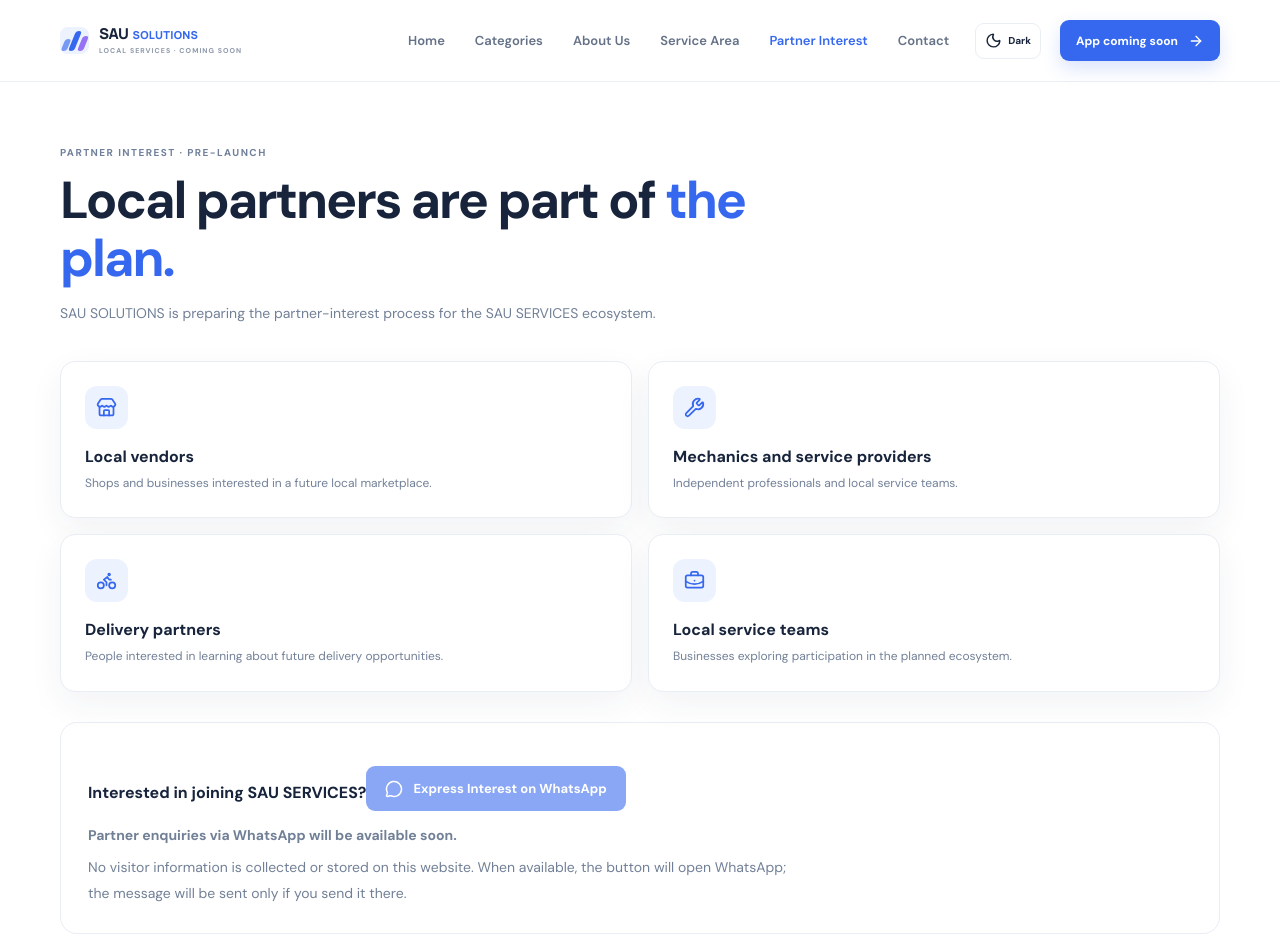
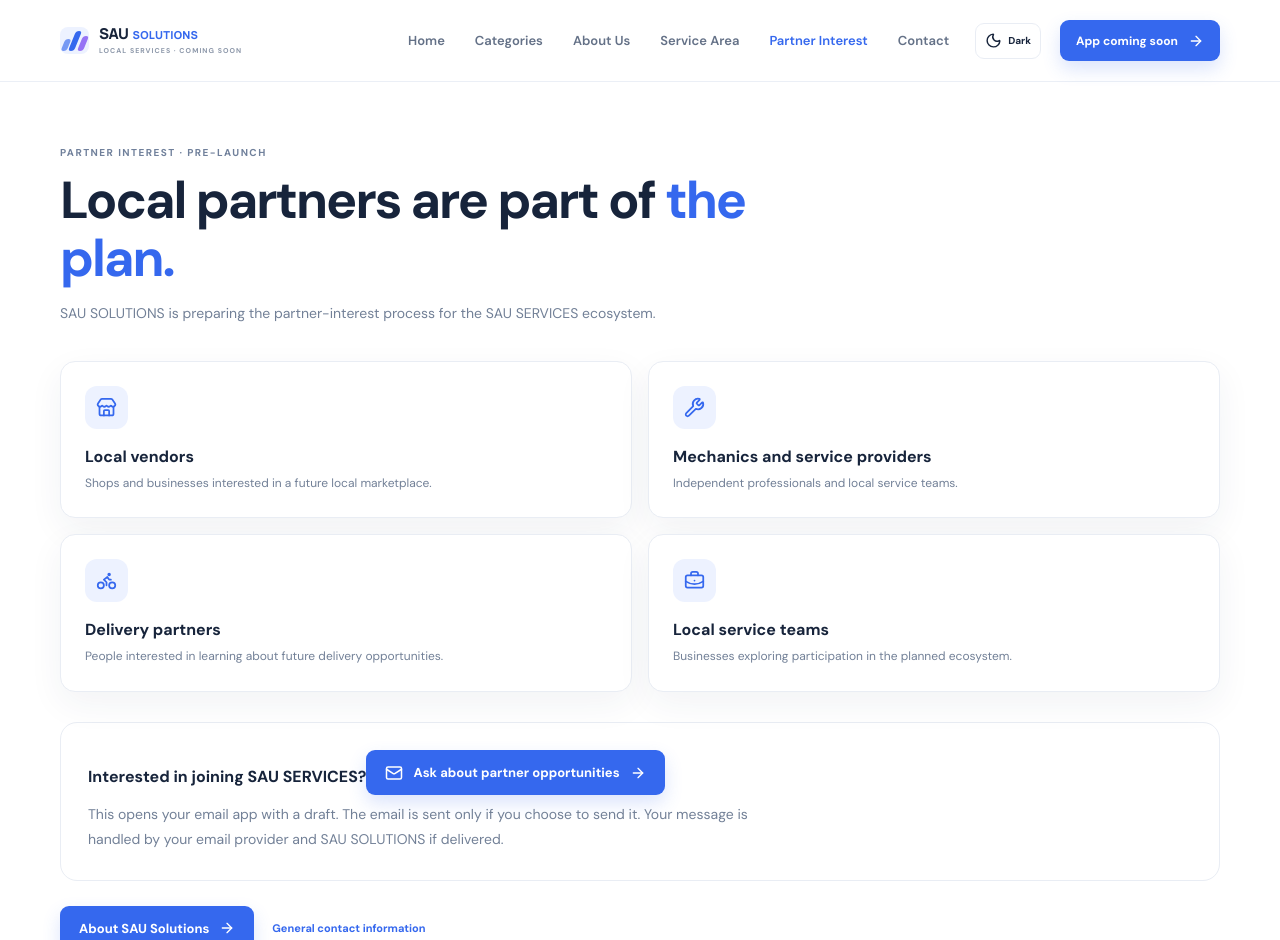
Before and after one commit to NakshatraGoud123/SAU-SOLUTIONS-WEB, a React (Vite) app: page /partner/register in a window 1280 px wide. Shown: the top 940 px of the page. Built offline with nearby package versions, Linux system fonts and the light colour scheme.

Commit message:
Update SAU Solutions website

```diff
--- a/index.html
+++ b/index.html
@@ -2,12 +2,12 @@
 <html lang="en">
   <head>
     <meta charset="UTF-8" />
-    <link rel="icon" type="image/svg+xml" href="/favicon.svg" />
+    <link rel="icon" type="image/svg+xml" href="%BASE_URL%favicon.svg" />
     <meta name="viewport" content="width=device-width, initial-scale=1.0" />
     <meta name="theme-color" content="#f7f9fc" />
-    <meta name="description" content="Learn about SAU SOLUTIONS and the SAU SERVICES customer app, now in pre-launch. Explore local category previews and partner information." />
+    <meta name="description" content="Learn about SAU SOLUTIONS and the SAU SERVICES customer app, currently in pre-launch. Explore local category previews and partner information." />
     <meta property="og:title" content="SAU SOLUTIONS — SAU SERVICES Coming Soon" />
-    <meta property="og:description" content="Discover the SAU SERVICES vision, explore local category previews, and learn how to stay informed before launch." />
+    <meta property="og:description" content="Explore the SAU SERVICES vision, local category previews, and partner information before launch." />
     <title>SAU SOLUTIONS — SAU SERVICES Coming Soon</title>
   </head>
   <body>
--- a/package.json
+++ b/package.json
@@ -5,7 +5,7 @@
   "type": "module",
   "scripts": {
     "dev": "vite",
-    "build": "tsc -b && vite build",
+    "build": "tsc -b && vite build && node scripts/create-pages-fallback.mjs",
     "lint": "eslint .",
     "preview": "vite preview"
   },
--- a/src/App.css
+++ b/src/App.css
@@ -931,12 +931,8 @@
 
 .partner-types { grid-template-columns: repeat(2, minmax(0, 1fr)); }
 .partner-interest-notice { margin-top: 30px; }
-.partner-whatsapp-button { margin-top: 16px; }
-.partner-whatsapp-button:disabled { opacity: .58; cursor: not-allowed; box-shadow: none; }
-.partner-whatsapp-button:disabled:hover { transform: none; background: var(--blue); }
-.partner-whatsapp-status { margin: 12px 0 0; color: var(--navy); font-size: 13px; font-weight: 700; }
-.partner-whatsapp-status-ready { color: #16845f; }
-.partner-whatsapp-privacy { max-width: 700px; margin: 7px 0 0; color: var(--muted); font-size: 12px; line-height: 1.7; }
+.partner-contact-note { max-width: 700px; margin: 7px 0 0; color: var(--muted); font-size: 12px; line-height: 1.7; }
+:root[data-theme='dark'] .partner-contact-note { color: #a5b5cf; }
 
 @media (max-width: 834px) {
   .navbar { position: relative; gap: 10px; }
@@ -967,6 +963,3 @@
 :root[data-theme='dark'] .menu-toggle { background: #14233a; border-color: #30425d; color: #dbe6fa; }
 :root[data-theme='dark'] .nav-links { background: #101d31; border-color: #293a54; }
 :root[data-theme='dark'] .nav-links a { border-color: #263750; }
-:root[data-theme='dark'] .partner-whatsapp-status { color: #e7efff; }
-:root[data-theme='dark'] .partner-whatsapp-status-ready { color: #66d7ad; }
-:root[data-theme='dark'] .partner-whatsapp-privacy { color: #a5b5cf; }
--- a/src/App.tsx
+++ b/src/App.tsx
@@ -62,7 +62,7 @@ function RouteContent() {
 
 function App() {
   return (
-    <BrowserRouter>
+    <BrowserRouter basename={import.meta.env.BASE_URL}>
       <PreferencesProvider>
         <Navbar />
         <RouteContent />
--- a/src/components/Hero.tsx
+++ b/src/components/Hero.tsx
@@ -9,7 +9,7 @@ export default function Hero() {
         <motion.div className="hero-copy" initial={{ opacity: 0, y: 18 }} animate={{ opacity: 1, y: 0 }} transition={{ duration: 0.55 }}>
           <div className="eyebrow"><span className="eyebrow-dot" /> A local services vision, by SAU SOLUTIONS</div>
           <h1>Local life,<br />a little more <span>connected.</span></h1>
-          <p className="hero-subtitle">SAU SERVICES is being prepared as a customer app for discovering local vendors, everyday essentials and services. The app has not launched on Google Play yet.</p>
+          <p className="hero-subtitle">SAU SERVICES is being prepared as a customer app for discovering local vendors, everyday essentials and services. The app has not launched on Google Play yet. 16 October 2026 is a target date only, not a confirmed release date.</p>
           <div className="hero-actions">
             <Link className="button button-primary" to="/app-coming-soon">SAU SERVICES — Coming Soon <ArrowRight size={16} /></Link>
             <Link className="text-link" to="/categories">Explore categories <ArrowRight size={16} /></Link>
--- a/src/pages/AppComingSoon.tsx
+++ b/src/pages/AppComingSoon.tsx
@@ -11,7 +11,7 @@ export default function AppComingSoon({ notFound = false }: { notFound?: boolean
         <p>{notFound
           ? 'That address does not match a page on the SAU Solutions website.'
           : 'The SAU SERVICES Customer App has not launched on Google Play yet. The website does not process shopping, bookings, payments, orders, tracking or customer accounts.'}</p>
-        {!notFound && <p className="prelaunch-note"><CalendarClock size={16} /> No launch date or download link is available yet. We’ll share confirmed details when they are ready.</p>}
+        {!notFound && <p className="prelaunch-note"><CalendarClock size={16} /> 16 October 2026 is a target date only, not a confirmed release date. No download link is available yet; we’ll share updates when details are confirmed.</p>}
         <div className="prelaunch-actions">
           <Link className="button button-primary" to="/categories">Explore category previews <ArrowRight size={16} /></Link>
           <Link className="text-link" to="/contact">Contact SAU Solutions</Link>
--- a/src/pages/PartnerRegistration.tsx
+++ b/src/pages/PartnerRegistration.tsx
@@ -1,17 +1,17 @@
-import { ArrowRight, Bike, BriefcaseBusiness, MessageCircle, Store, Wrench } from 'lucide-react'
+import { ArrowRight, Bike, BriefcaseBusiness, Mail, Store, Wrench } from 'lucide-react'
 import { Link } from 'react-router-dom'
 
-const partnerWhatsAppNumber = import.meta.env.VITE_SAU_PARTNER_WHATSAPP_NUMBER?.trim() ?? ''
-const hasValidWhatsAppNumber = /^\d{8,15}$/.test(partnerWhatsAppNumber)
-const partnerWhatsAppMessage = [
-  'Hi SAU SOLUTIONS, I’m interested in joining SAU SERVICES.',
+const SUPPORT_EMAIL = 'Sausolution.support@gmail.com'
+const partnerEmailSubject = encodeURIComponent('SAU SERVICES partner interest')
+const partnerEmailBody = encodeURIComponent([
+  'Hello SAU SOLUTIONS,',
+  '',
+  'I am interested in learning about the SAU SERVICES pre-launch partner process.',
   'Partner type: [local vendor/shop owner / mechanic / service provider / delivery partner]',
   'Locality: [your area/locality]',
-  'Please share information about the pre-launch partner process.',
-].join('\n')
-const partnerWhatsAppUrl = hasValidWhatsAppNumber
-  ? `https://wa.me/${partnerWhatsAppNumber}?text=${encodeURIComponent(partnerWhatsAppMessage)}`
-  : undefined
+  '',
+  'Please share information when available.',
+].join('\n'))
 
 export default function PartnerRegistration() {
   return (
@@ -29,17 +29,8 @@ export default function PartnerRegistration() {
       </section>
       <section className="information-callout partner-interest-notice">
         <strong>Interested in joining SAU SERVICES?</strong>
-        {partnerWhatsAppUrl
-          ? <a className="button button-primary partner-whatsapp-button" href={partnerWhatsAppUrl} target="_blank" rel="noopener noreferrer" aria-describedby="partner-whatsapp-privacy"><MessageCircle size={18} /> Express Interest on WhatsApp <ArrowRight size={16} /></a>
-          : <button className="button button-primary partner-whatsapp-button" type="button" disabled aria-describedby="partner-whatsapp-status partner-whatsapp-privacy"><MessageCircle size={18} /> Express Interest on WhatsApp</button>}
-        <p id="partner-whatsapp-status" className={hasValidWhatsAppNumber ? 'partner-whatsapp-status partner-whatsapp-status-ready' : 'partner-whatsapp-status'} aria-live="polite">
-          {hasValidWhatsAppNumber ? 'WhatsApp will open with a message draft.' : 'Partner enquiries via WhatsApp will be available soon.'}
-        </p>
-        <p id="partner-whatsapp-privacy" className="partner-whatsapp-privacy">
-          {hasValidWhatsAppNumber
-            ? 'The button opens WhatsApp in a new tab with a draft asking for your partner type and locality. The message is sent only if you send it in WhatsApp. This website does not collect or store your information.'
-            : 'No visitor information is collected or stored on this website. When available, the button will open WhatsApp; the message will be sent only if you send it there.'}
-        </p>
+        <a className="button button-primary partner-email-button" href={`mailto:${SUPPORT_EMAIL}?subject=${partnerEmailSubject}&body=${partnerEmailBody}`}><Mail size={18} /> Ask about partner opportunities <ArrowRight size={16} /></a>
+        <p className="partner-contact-note">This opens your email app with a draft. The email is sent only if you choose to send it. Your message is handled by your email provider and SAU SOLUTIONS if delivered.</p>
       </section>
       <div className="prelaunch-actions"><Link className="button button-primary" to="/about">About SAU Solutions <ArrowRight size={16} /></Link><Link className="text-link" to="/contact">General contact information</Link></div>
     </div>
--- a/vite.config.ts
+++ b/vite.config.ts
@@ -3,5 +3,7 @@ import { defineConfig } from 'vite'
 
 // https://vite.dev/config/
 export default defineConfig({
+  // GitHub Pages serves this repository from a subpath, not the domain root.
+  base: '/SAU-SOLUTIONS-WEB/',
   plugins: [react()],
 })
```
Also changed, not shown: scripts/create-pages-fallback.mjs (added, +8 -0 lines), 4 other files (tests, documents, lock files or other folders).
